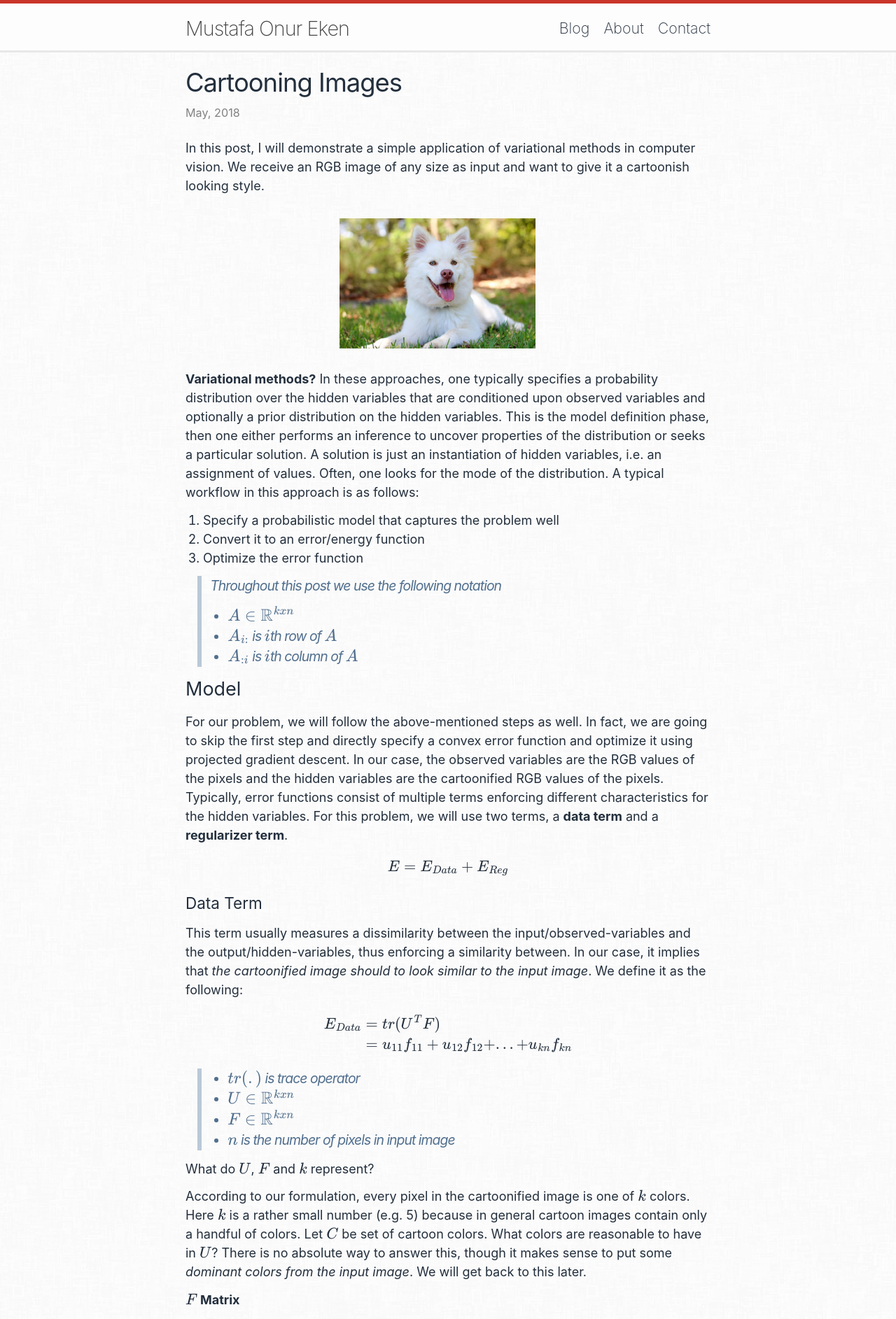
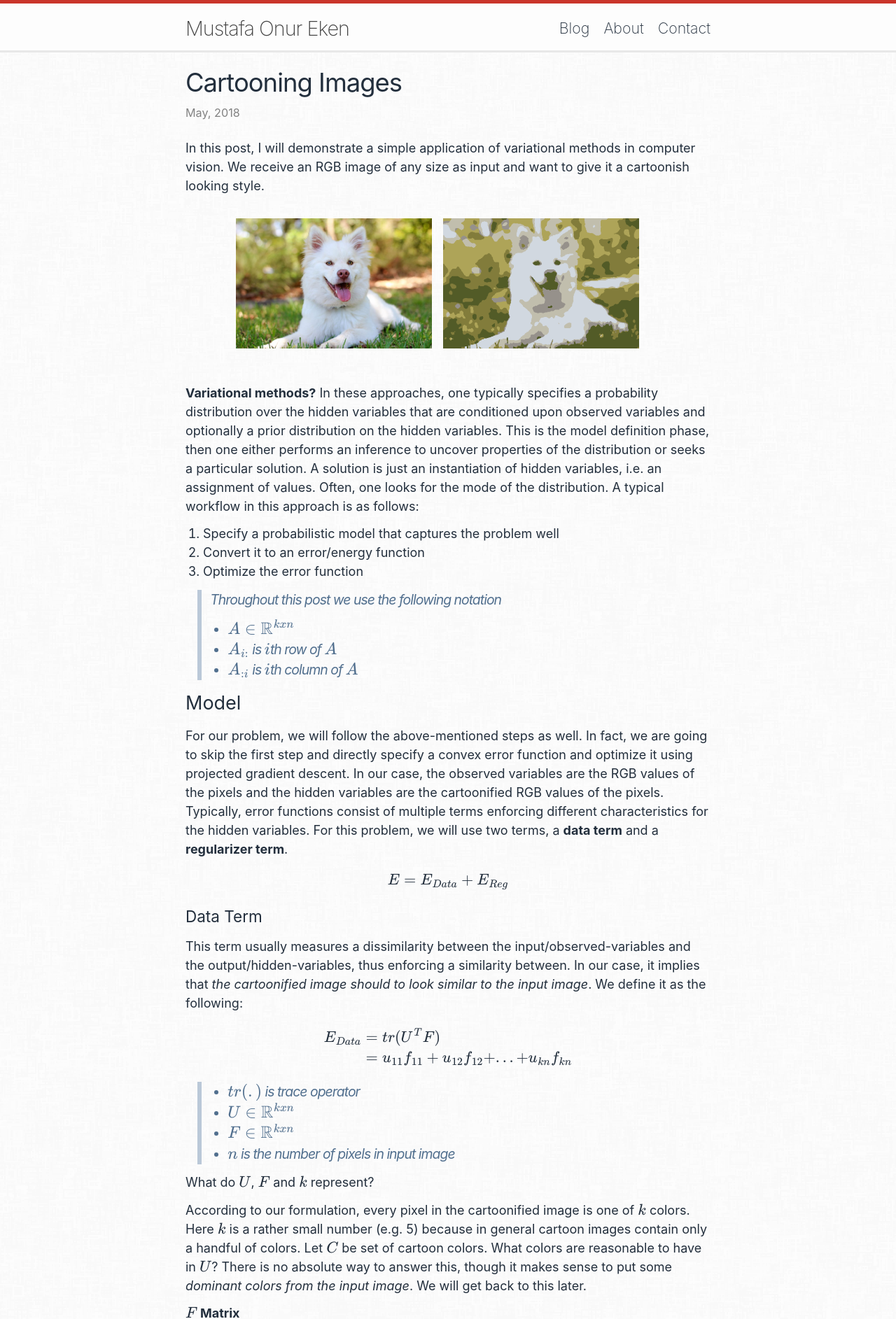
Before and after one commit to oeken/oeken.github.io, a Jekyll site: the page built from _posts/2018-05-20-image-cartooning.md, in a window 1280 px wide. Shown: the top 1885 px of the page at 70% size. Built offline with Jekyll 4.4.1, drawn with Linux system fonts in a browser that asks for light colours; formulas are drawn with MathJax 3; comment, search, counter and statistics services are not loaded.

Commit message:
fixes first image

```diff
--- a/_posts/2018-05-20-image-cartooning.md
+++ b/_posts/2018-05-20-image-cartooning.md
@@ -12,7 +12,13 @@ In this post, I will demonstrate a simple application of variational methods in
 
 <center>
   <div style="margin-left:-20px;">
-    <img width="{{ page.fig-size }}px" src="/assets/image-cartooning/original.png" style="margin-top:20px;margin-bottom:30px;margin-right:10px">
+    <figure style="display:inline-block;">
+      <img width="{{ page.fig-size }}px" src="/assets/image-cartooning/original.png" style="margin-top:20px;margin-bottom:30px;margin-right:10px">
+    </figure>
+
+    <figure style="display:inline-block;">
+      <img width="{{ page.fig-size }}px" src="/assets/image-cartooning/final.png" style="margin-top:20px;margin-bottom:30px;margin-right:10px">
+    </figure>
   </div>
 </center>
 
```
Also changed, not shown: assets/image-cartooning/colors.png.
